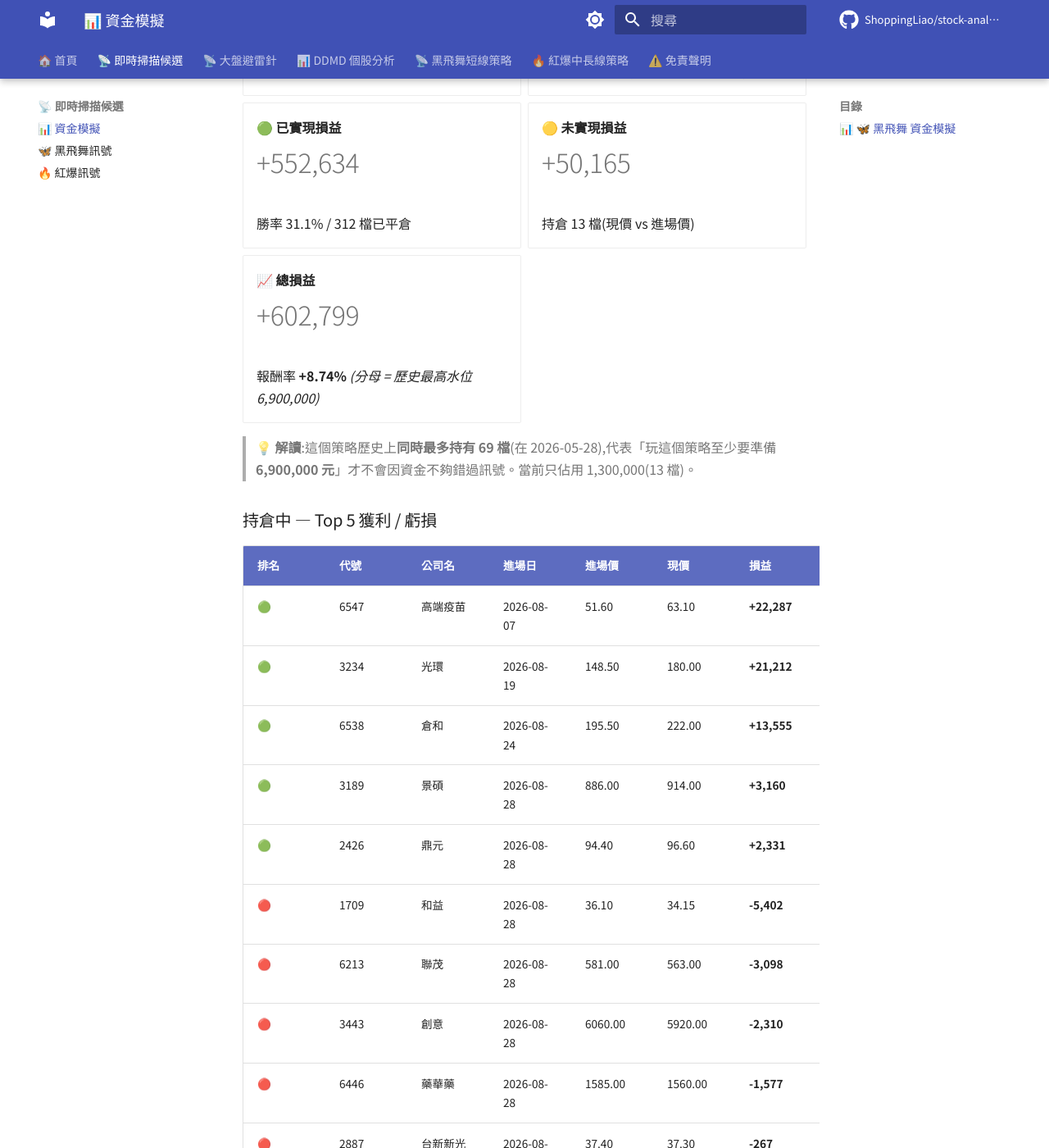
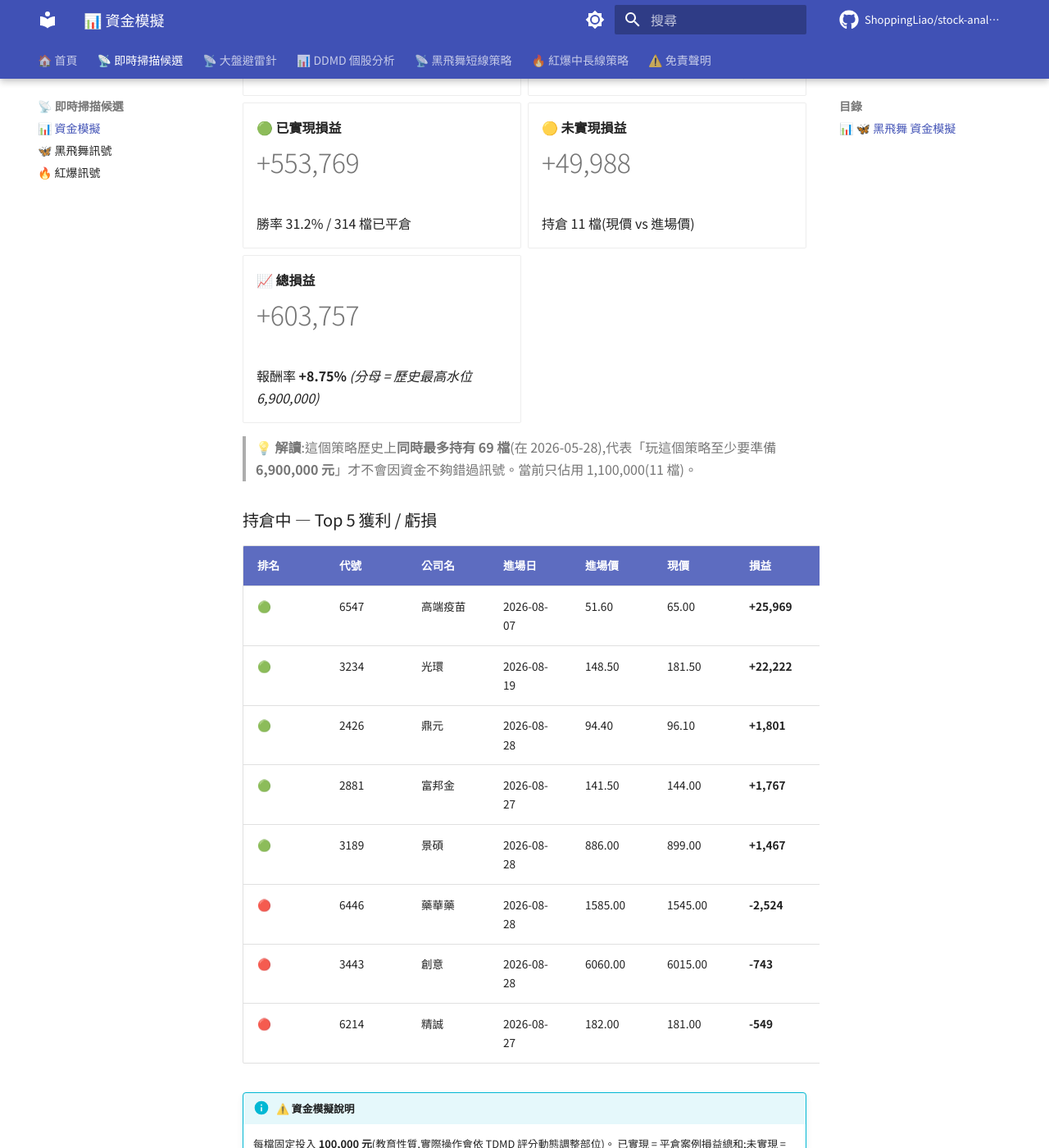
Before and after one commit to ShoppingLiao/stock-analysis-public, an MkDocs documentation site: the page built from docs/signals_capital.md, in a window 1280 px wide and 1400 px high, scrolled down 631 px. Shown: the whole window at 82% size. Built offline with MkDocs 1.6.1 and Material for MkDocs 9.7.7, drawn with Linux system fonts in a browser that asks for light colours; comment, search, counter and statistics services are not loaded; some of the changed text lies outside the part shown.

Commit message:
docs(signals): update BB + RB + capital (2026-08-28)

```diff
--- a/docs/signals_capital.md
+++ b/docs/signals_capital.md
@@ -17,9 +17,9 @@
 
 -   **💼 當前資金水位**
 
-    # 1,300,000
+    # 1,100,000
 
-    持倉 13 檔 × 100,000
+    持倉 11 檔 × 100,000
 
 -   **🌊 歷史最高水位**
 
@@ -29,40 +29,38 @@
 
 -   **🟢 已實現損益**
 
-    # +552,634
+    # +553,769
 
-    勝率 31.1% / 312 檔已平倉
+    勝率 31.2% / 314 檔已平倉
 
 -   **🟡 未實現損益**
 
-    # +50,165
+    # +49,988
 
-    持倉 13 檔(現價 vs 進場價)
+    持倉 11 檔(現價 vs 進場價)
 
 -   **📈 總損益**
 
-    # +602,799
+    # +603,757
 
-    報酬率 **+8.74%** _(分母 = 歷史最高水位 6,900,000)_
+    報酬率 **+8.75%** _(分母 = 歷史最高水位 6,900,000)_
 
 </div>
 
-> **💡 解讀**:這個策略歷史上**同時最多持有 69 檔**(在 2026-05-28),代表「玩這個策略至少要準備 **6,900,000 元**」才不會因資金不夠錯過訊號。當前只佔用 1,300,000(13 檔)。
+> **💡 解讀**:這個策略歷史上**同時最多持有 69 檔**(在 2026-05-28),代表「玩這個策略至少要準備 **6,900,000 元**」才不會因資金不夠錯過訊號。當前只佔用 1,100,000(11 檔)。
 
 ### 持倉中 — Top 5 獲利 / 虧損
 
 | 排名 | 代號 | 公司名 | 進場日 | 進場價 | 現價 | 損益 | 損益% |
 |------|------|--------|--------|--------|------|------|-------|
-| 🟢 | 6547 | 高端疫苗 | 2026-08-07 | 51.60 | 63.10 | **+22,287** | **+22.29%** |
-| 🟢 | 3234 | 光環 | 2026-08-19 | 148.50 | 180.00 | **+21,212** | **+21.21%** |
-| 🟢 | 6538 | 倉和 | 2026-08-24 | 195.50 | 222.00 | **+13,555** | **+13.55%** |
-| 🟢 | 3189 | 景碩 | 2026-08-28 | 886.00 | 914.00 | **+3,160** | **+3.16%** |
-| 🟢 | 2426 | 鼎元 | 2026-08-28 | 94.40 | 96.60 | **+2,331** | **+2.33%** |
-| 🔴 | 1709 | 和益 | 2026-08-28 | 36.10 | 34.15 | **-5,402** | **-5.40%** |
-| 🔴 | 6213 | 聯茂 | 2026-08-28 | 581.00 | 563.00 | **-3,098** | **-3.10%** |
-| 🔴 | 3443 | 創意 | 2026-08-28 | 6060.00 | 5920.00 | **-2,310** | **-2.31%** |
-| 🔴 | 6446 | 藥華藥 | 2026-08-28 | 1585.00 | 1560.00 | **-1,577** | **-1.58%** |
-| 🔴 | 2887 | 台新新光金 | 2026-08-28 | 37.40 | 37.30 | **-267** | **-0.27%** |
+| 🟢 | 6547 | 高端疫苗 | 2026-08-07 | 51.60 | 65.00 | **+25,969** | **+25.97%** |
+| 🟢 | 3234 | 光環 | 2026-08-19 | 148.50 | 181.50 | **+22,222** | **+22.22%** |
+| 🟢 | 2426 | 鼎元 | 2026-08-28 | 94.40 | 96.10 | **+1,801** | **+1.80%** |
+| 🟢 | 2881 | 富邦金 | 2026-08-27 | 141.50 | 144.00 | **+1,767** | **+1.77%** |
+| 🟢 | 3189 | 景碩 | 2026-08-28 | 886.00 | 899.00 | **+1,467** | **+1.47%** |
+| 🔴 | 6446 | 藥華藥 | 2026-08-28 | 1585.00 | 1545.00 | **-2,524** | **-2.52%** |
+| 🔴 | 3443 | 創意 | 2026-08-28 | 6060.00 | 6015.00 | **-743** | **-0.74%** |
+| 🔴 | 6214 | 精誠 | 2026-08-27 | 182.00 | 181.00 | **-549** | **-0.55%** |
 
 !!! info "⚠️ 資金模擬說明"
     每檔固定投入 **100,000 元**(教育性質,實際操作會依 TDMD 評分動態調整部位)。
@@ -115,16 +113,16 @@
 
 | 排名 | 代號 | 公司名 | 進場日 | 進場價 | 現價 | 損益 | 損益% |
 |------|------|--------|--------|--------|------|------|-------|
-| 🟢 | 6446 | 藥華藥 | 2026-05-14 | 780.00 | 1560.00 | **+100,000** | **+100.00%** |
-| 🟢 | 8039 | 台虹 | 2026-07-14 | 185.50 | 352.50 | **+90,027** | **+90.03%** |
-| 🟢 | 3498 | 陽程 | 2026-08-17 | 158.50 | 203.50 | **+28,391** | **+28.39%** |
-| 🟢 | 2395 | 研華 | 2026-07-09 | 547.00 | 675.00 | **+23,400** | **+23.40%** |
-| 🟢 | 2301 | 光寶科 | 2026-08-05 | 249.00 | 301.00 | **+20,884** | **+20.88%** |
-| 🔴 | 2425 | 承啟 | 2026-08-04 | 50.20 | 37.95 | **-24,402** | **-24.40%** |
-| 🔴 | 2359 | 所羅門 | 2026-08-18 | 177.50 | 147.50 | **-16,901** | **-16.90%** |
-| 🔴 | 2615 | 萬海 | 2026-08-24 | 124.50 | 113.50 | **-8,835** | **-8.84%** |
-| 🔴 | 6265 | 方土昶 | 2026-08-17 | 63.30 | 58.10 | **-8,215** | **-8.21%** |
-| 🔴 | 2006 | 東和鋼鐵 | 2026-08-06 | 86.20 | 80.80 | **-6,265** | **-6.26%** |
+| 🟢 | 6446 | 藥華藥 | 2026-05-14 | 780.00 | 1545.00 | **+98,077** | **+98.08%** |
+| 🟢 | 8039 | 台虹 | 2026-07-14 | 185.50 | 343.50 | **+85,175** | **+85.18%** |
+| 🟢 | 2301 | 光寶科 | 2026-08-05 | 249.00 | 317.50 | **+27,510** | **+27.51%** |
+| 🟢 | 2395 | 研華 | 2026-07-09 | 547.00 | 669.00 | **+22,303** | **+22.30%** |
+| 🟢 | 3498 | 陽程 | 2026-08-17 | 158.50 | 189.50 | **+19,558** | **+19.56%** |
+| 🔴 | 2425 | 承啟 | 2026-08-04 | 50.20 | 38.30 | **-23,705** | **-23.71%** |
+| 🔴 | 2359 | 所羅門 | 2026-08-18 | 177.50 | 145.50 | **-18,028** | **-18.03%** |
+| 🔴 | 2615 | 萬海 | 2026-08-24 | 124.50 | 111.50 | **-10,442** | **-10.44%** |
+| 🔴 | 6265 | 方土昶 | 2026-08-17 | 63.30 | 57.10 | **-9,795** | **-9.79%** |
+| 🔴 | 2006 | 東和鋼鐵 | 2026-08-06 | 86.20 | 80.60 | **-6,497** | **-6.50%** |
 
 !!! info "⚠️ 資金模擬說明"
     每檔固定投入 **100,000 元**(教育性質,實際操作會依 TDMD 評分動態調整部位)。
@@ -139,9 +137,9 @@
 
 -   **💼 當前資金水位**
 
-    # 3,900,000
+    # 3,700,000
 
-    BB 1,300,000 + RB 2,600,000
+    BB 1,100,000 + RB 2,600,000
 
 -   **🌊 兩策略歷史最高水位**
 
@@ -151,21 +149,21 @@
 
 -   **🟢 已實現損益**
 
-    # -160,201
+    # -159,067
 
-    BB +552,634 + RB -712,835
+    BB +553,769 + RB -712,835
 
 -   **🟡 未實現損益**
 
-    # +296,827
+    # +279,020
 
-    BB +50,165 + RB +246,663
+    BB +49,988 + RB +229,031
 
 -   **📈 總損益**
 
-    # +136,626
+    # +119,953
 
-    報酬率 **+0.60%** _(分母 = 兩策略歷史最高水位)_
+    報酬率 **+0.53%** _(分母 = 兩策略歷史最高水位)_
 
 </div>
 
```
Also changed, not shown: other parts of docs/signals_capital.md (+3 -3 lines), docs/signals_black_butterfly.md (+12 -11 lines), docs/signals_red_burst.md (+7 -1 lines).
